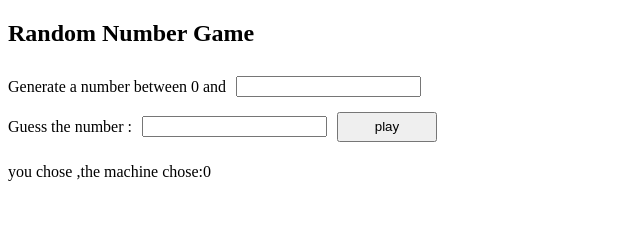
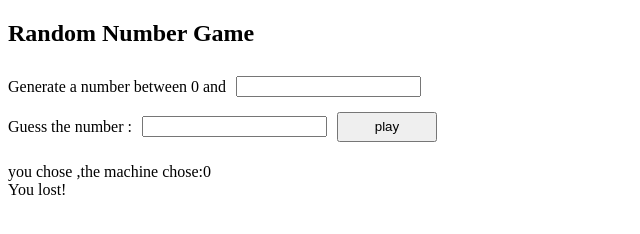
Before and after one commit to DeokJeong/node.js, a website: page nomadcoder/6day/index.html in a window 1280 px wide. Both pictures are taken after a click on the button "play". Shown: the full height of the page, 0-640 px from the left. Drawn offline with Linux system fonts and the light colour scheme.

Commit message:
Assignment # 07

```diff
--- a/nomadcoder/6day/index.html
+++ b/nomadcoder/6day/index.html
@@ -44,11 +44,11 @@
 
 <body>
     <h2>Random Number Game</h2>
-    <div class="num_pick" id="pick_form">
+    <div class="num_pick" id="random_form">
         <p>Generate a number between 0 and</p>
         <input type="text" />
     </div>
-    <div class="num_box" id="random_form">
+    <div class="num_box" id="pick_form">
         <p>Guess the number : </p>
         <input type="text" />
         <button>play</button>
@@ -59,14 +59,20 @@
     <script>
         const pickNum = document.querySelector('#pick_form input');
         const randomInput = document.querySelector('#random_form input');
-        const randomBtn = document.querySelector('#random_form button');
+        const randomBtn = document.querySelector('#pick_form button');
 
         function onLoginBtnClick() {
             const pickVal = pickNum.value;
-            const ranInput = randomInput.value;
-            if (ranInput === pickVal) {
-                document.querySelector("#text").innerHTML = "<p>you chose " + ranInput + " ,the machine chose:" + Math.ceil(Math.random() * pickVal) + "</p>";
+            const fixPoint = randomInput.value;
+            const picNum = parseInt(pickVal);
+            const randomNum = Math.ceil(Math.random() * fixPoint)
+
+            if (picNum === randomNum) {
+                document.querySelector("#text").innerHTML = "<p>you chose " + pickVal + " ,the machine chose:" + randomNum + "<br/>You Win!</p>";
+            } else {
+                document.querySelector("#text").innerHTML = "<p>you chose " + pickVal + " ,the machine chose:" + randomNum + "<br/>You lost!</p>";
             }
+
         };
 
         randomBtn.addEventListener('click', onLoginBtnClick);
```
